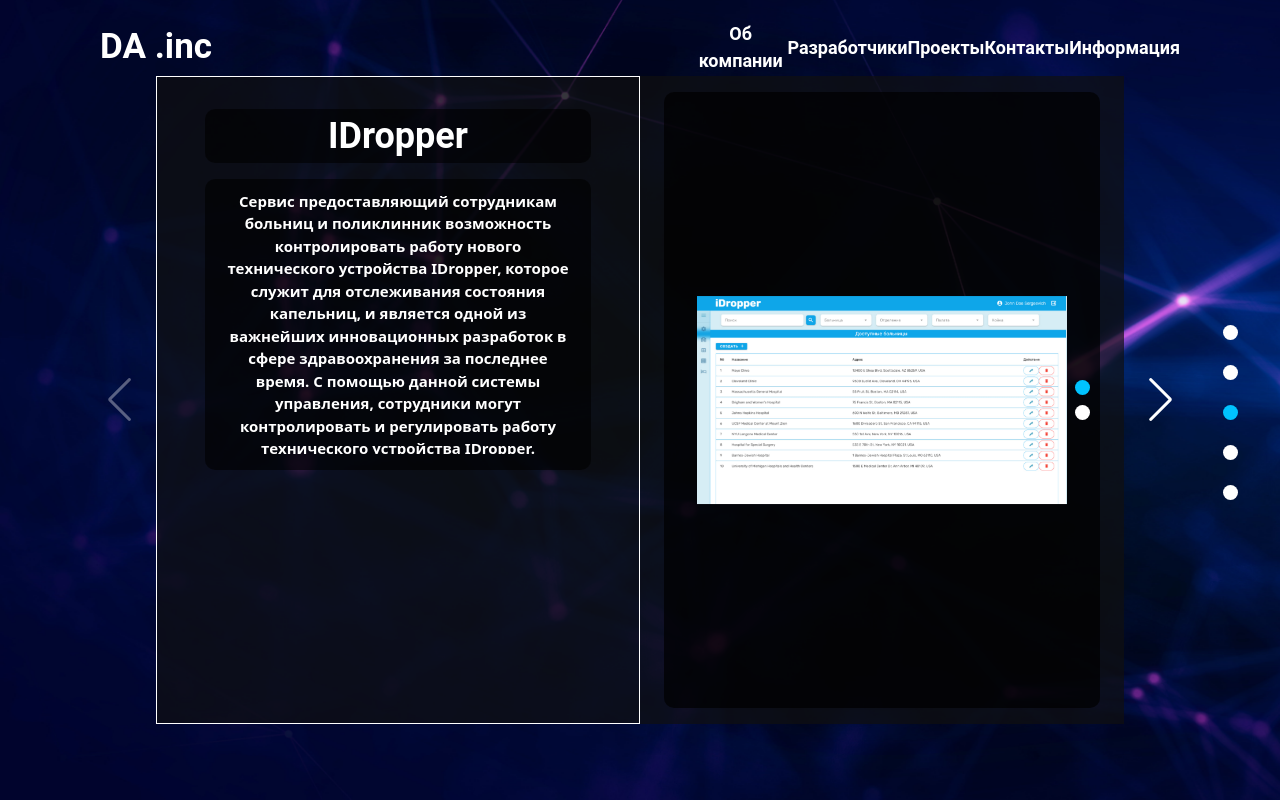
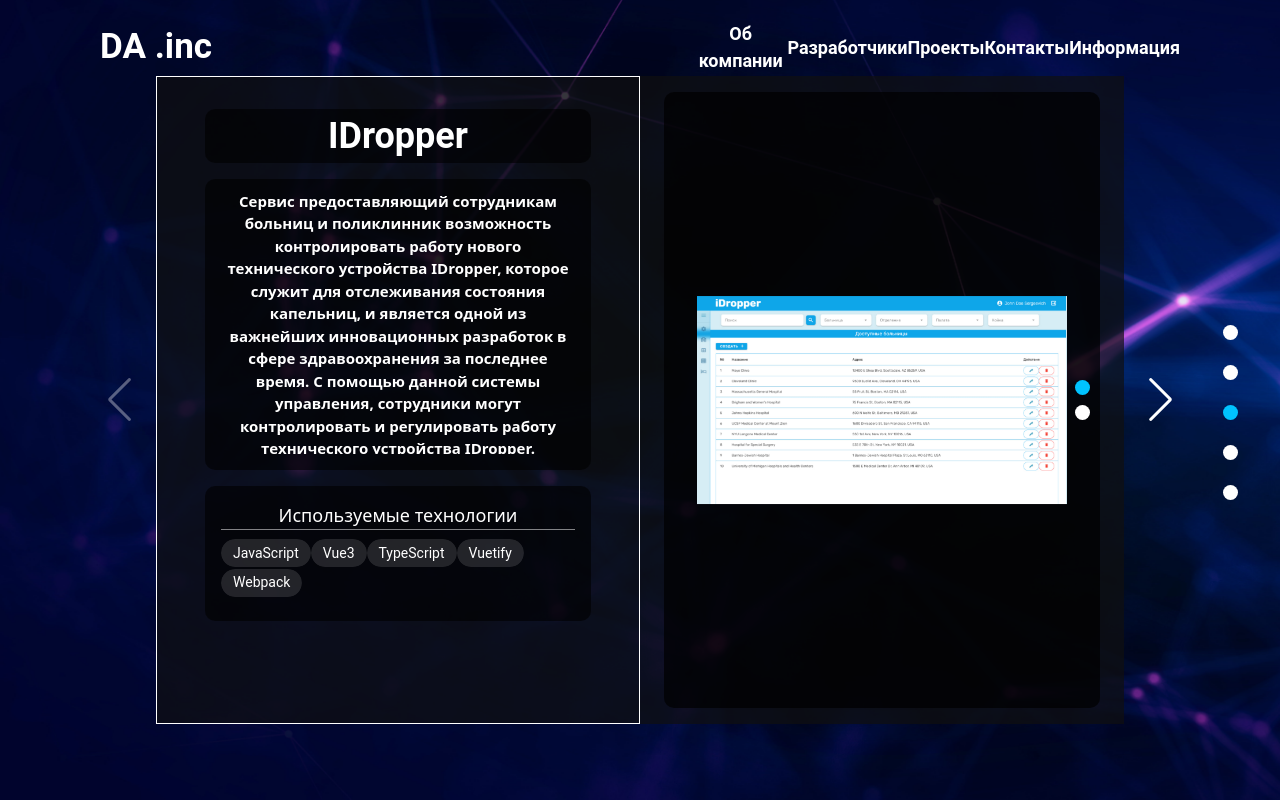
Before and after one commit to JohnDoe1618/digital-team, a Vue app: page / in a window 1280 px wide. Built offline with nearby package versions, Linux system fonts and the light colour scheme.

Commit message:
add-tech-items

```diff
--- a/src/comps/OurProjectsComp.vue
+++ b/src/comps/OurProjectsComp.vue
@@ -28,13 +28,23 @@
                                 </p>
                             </div>
 
+                            <!-- Используемые технологии в проекте -->
                             <div class="info-block__tech-block">
+                                <!-- Заголовок -->
+                                <h2 class="tech-block__title">Используемые технологии</h2>
+                                <!-- Используемые технологии -->
+                                <div class="tech-block__items">
+                                    <v-chip :density="'comfortable'" color="white" v-for="(item, index) in techItems" :key="index">
+                                        {{ item }}
+                                    </v-chip>
+                                </div>
+                            </div>
 
-                            </div>
                         </div>
 
                         <!-- Блок отрисовки превью картинок -->
                         <div class="project-container__preview-block">
+                            <!-- Слайдер для превью-картинок проекта -->
                             <swiper
                             :navigation="{prevEl: '#prev-btn', nextEl: '#next-btn'}"
                             @_slide-class="(e) => updatePagination(e.activeIndex)"
@@ -46,13 +56,10 @@
                                 </swiper-slide>
 
                                 <swiper-slide>
-                                    <!-- <div class="preview-block__wrapper">
-                                    </div> -->
                                     <img class="preview-block__image" src="../assets/images/stub/stub-1.jpg" alt="stub-1">
                                 </swiper-slide>
+
                             </swiper>
-                            <!-- <v-btn id="prev-btn">Prev</v-btn>
-                            <v-btn id="next-btn">Next</v-btn> -->
                             <div class="preview-block__pagination">
                                 <div class="pagination-dots" :style="(currentSlide === 0)? {backgroundColor: 'rgb(0, 195, 255)'} : {}"></div>
                                 <div class="pagination-dots" :style="(currentSlide === 1)? {backgroundColor: 'rgb(0, 195, 255)'} : {}"></div>
@@ -61,7 +68,9 @@
                     </div>
                 </swiper-slide>
                 <swiper-slide>
-                    <div class="project-container"></div>
+                    <div class="project-container">
+
+                    </div>
                 </swiper-slide>
             </swiper>
         </div>
@@ -76,6 +85,7 @@ import 'swiper/css';
 import 'swiper/css/navigation';
 
 const currentSlide = ref(0);
+const techItems = ref(['JavaScript', 'Vue3', 'TypeScript', 'Vuetify', 'Webpack'])
 
 function updatePagination(indexSlide) {
     currentSlide.value = indexSlide;
@@ -146,6 +156,28 @@ img {
     background-color: rgba(0, 0, 0, 0.6);
     border-radius: 10px;
 
+}
+.info-block__tech-block {
+    margin-top: 1rem;
+    background-color: rgba(0, 0, 0, 0.6);
+    border-radius: 10px;
+    padding: 1rem;
+}
+.tech-block__title {
+    display: flex;
+    justify-content: center;
+    align-items: center;
+    width: 100%;
+    font-family: system-ui, -apple-system, BlinkMacSystemFont, "Segoe UI", Roboto, Oxygen, Ubuntu, Cantarell, "Open Sans", "Helvetica Neue", sans-serif;
+    color: white;
+    font-weight: 300;
+    font-size: 18px;
+    border-bottom: 1px solid rgba(255, 255, 255, 0.5);
+}
+.tech-block__items {
+    width: 100%;
+    padding: 0.5rem 0;
+    height: max-content;
 }
 .info-block__descrition-block p {
     display: flex;
```
